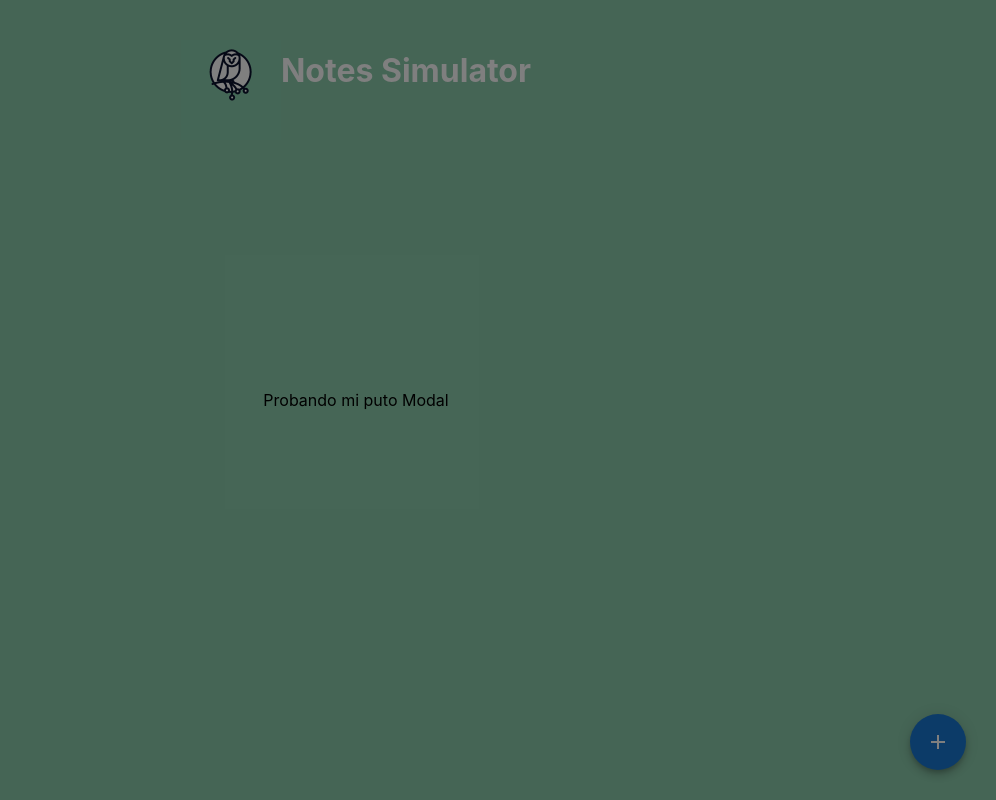
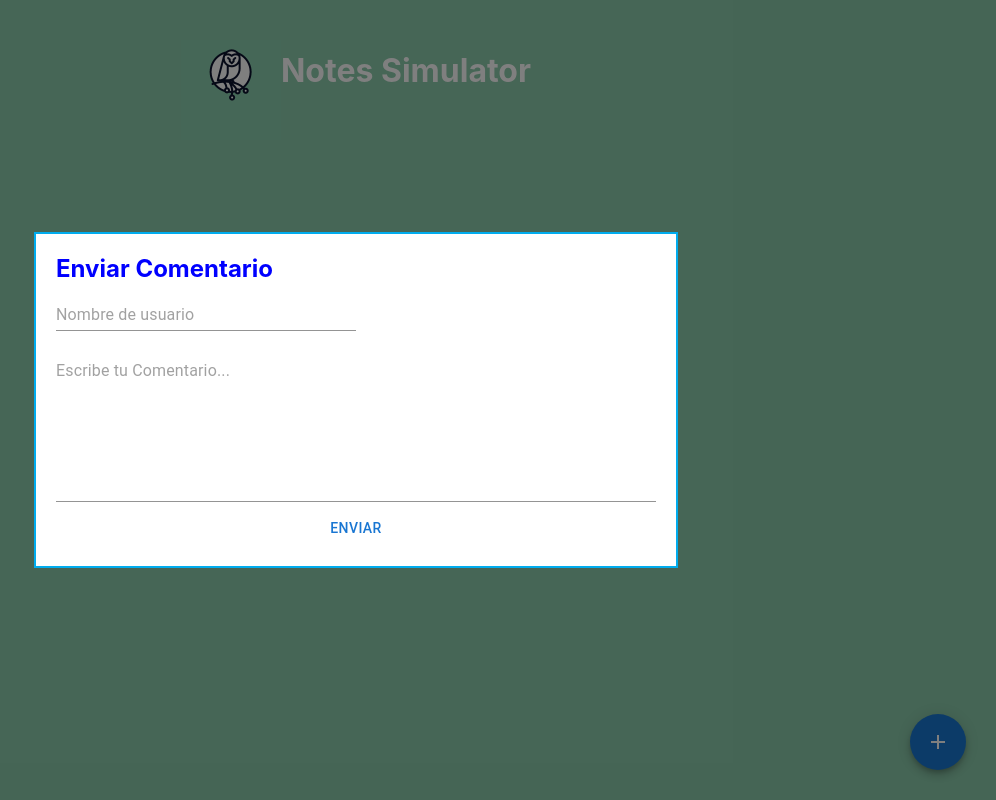
Before and after one commit to juanbamana/Notes-Simulator, a React (Create React App) app: page / in a window 1280 px wide. Both pictures are taken after a click on the button "add". Shown: the whole page, without its empty margins (284-1280 px from the left). Built offline with nearby package versions, Linux system fonts and the light colour scheme.

Commit message:
add component formNotes

```diff
--- /dev/null
+++ b/src/components/FormNotes/FormNotes.js
@@ -0,0 +1,41 @@
+import React from "react";
+import { FormControl, FormGroup, TextField, Button } from "@mui/material";
+
+import "./FormNotes.scss";
+export const FormNotes = (props) => {
+  return (
+    <div className="form-notes">
+      <h2 className="form-notes__title">Enviar Comentario</h2>
+      <form className="form-notes__form">
+        <FormControl>
+          <FormGroup>
+            <TextField
+              className="form-notes__form-name"
+              name="name"
+              type="text"
+              placeholder="Nombre de usuario"
+              margin="normal"
+              variant="standard"
+
+            ></TextField>
+          </FormGroup>
+
+          <FormGroup>
+            <TextField
+              className="form-notes__form-textarea"
+              name="coment"
+              multiline
+              rows="6"
+              placeholder="Escribe tu Comentario..."
+              margin="normal"
+              variant="standard"
+            ></TextField>
+          </FormGroup>
+        </FormControl>
+        <FormGroup>
+          <Button type="submit">Enviar</Button>
+        </FormGroup>
+      </form>
+    </div>
+  );
+};
--- /dev/null
+++ b/src/components/FormNotes/FormNotes.scss
@@ -0,0 +1,26 @@
+.form-notes{
+    background-color: #fff;
+    border: 2px solid #00acee;
+    padding: 20px;
+    width: 600px;
+
+
+    &__title{
+        margin:0% !important;
+        color:blue;
+    }
+
+    &__form{
+        .MuiFormControl-root {
+            width: 100%;
+        }
+
+        &-name{
+            width: 50% !important;
+        }
+
+        &-textarea{
+            width: 100%;
+        }
+    }
+}
--- a/src/components/SendNotes/SendNotes.js
+++ b/src/components/SendNotes/SendNotes.js
@@ -4,6 +4,7 @@ import AddIcon from '@mui/icons-material/Add';
 import './SendNotes.scss'
 import moment from 'moment';
 import { ModalContainer } from '../Modal/ModalContainer';
+import { FormNotes } from '../FormNotes/FormNotes';
 
 export const SendNotes = () => {
 
@@ -27,9 +28,7 @@ const closeModal = () =>{
 
 <ModalContainer isOpenModal={isOpenModal} closeModal={closeModal}>
 
-  Probando mi puto Modal
-
-
+<FormNotes/>
 </ModalContainer>
     </div>
   )
```
